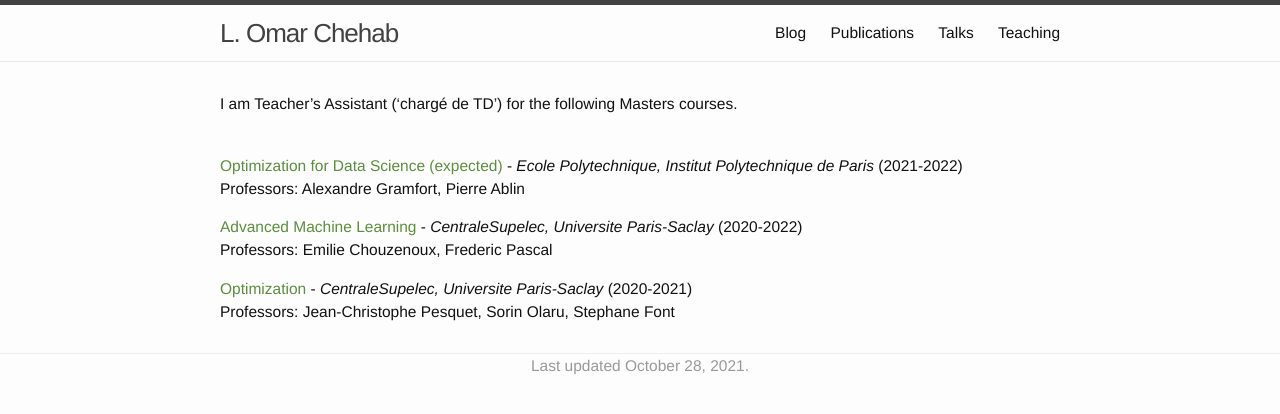
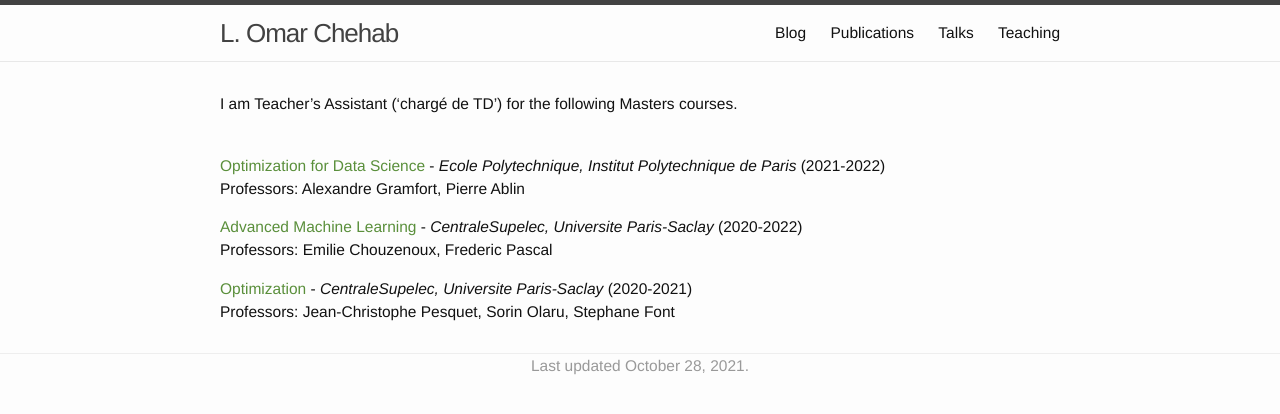
Before and after one commit to l-omar-chehab/l-omar-chehab.github.io, a Jekyll site: the page built from teaching.md, in a window 1280 px wide. Shown: the top 414 px of the page. Built offline with Jekyll 4.4.1, drawn with Linux system fonts in a browser that asks for light colours.

Commit message:
Update 2020.yml

```diff
--- a/_data/teaching/2020.yml
+++ b/_data/teaching/2020.yml
@@ -1,7 +1,7 @@
 
 
 - layout: teaching_omar.
-  name: Optimization for Data Science (expected)
+  name: Optimization for Data Science
   institution: Ecole Polytechnique, Institut Polytechnique de Paris
   year: 2021-2022
   professors: Alexandre Gramfort, Pierre Ablin
```
